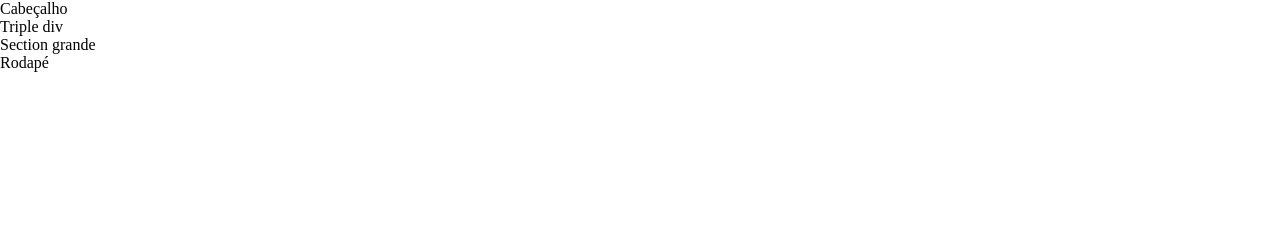
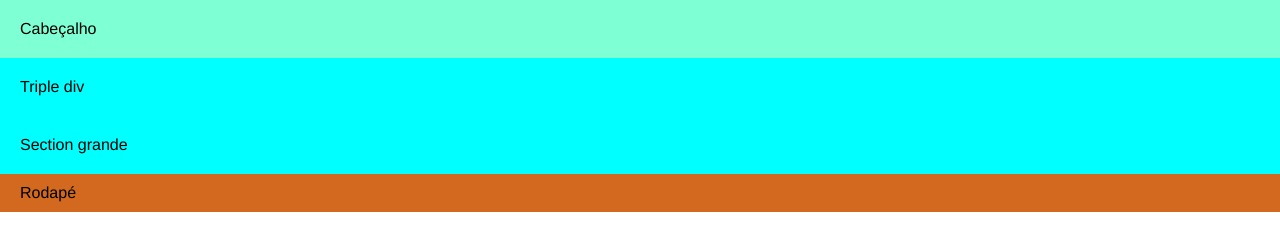
Before and after one commit to gbryaan/gbryaan.github.io, a plain HTML site: page index.html in a window 1280 px wide. Drawn offline with Linux system fonts and the light colour scheme.

Commit message:
Add styles

```diff
--- a/index.html
+++ b/index.html
@@ -6,6 +6,19 @@
             body{
                 margin: 0px;
                 padding: 0px;
+                font-family: Helvetica Neue, Helvetica, Arial, Helvetica, sans-serif;
+            }
+            header{
+                background-color: aquamarine;
+                padding: 20px;
+            }
+            section{
+                background-color: aqua;
+                padding: 20px;
+            }
+            footer{
+                background-color: chocolate;
+                padding: 10px 20px;
             }
 
         </style>
```
